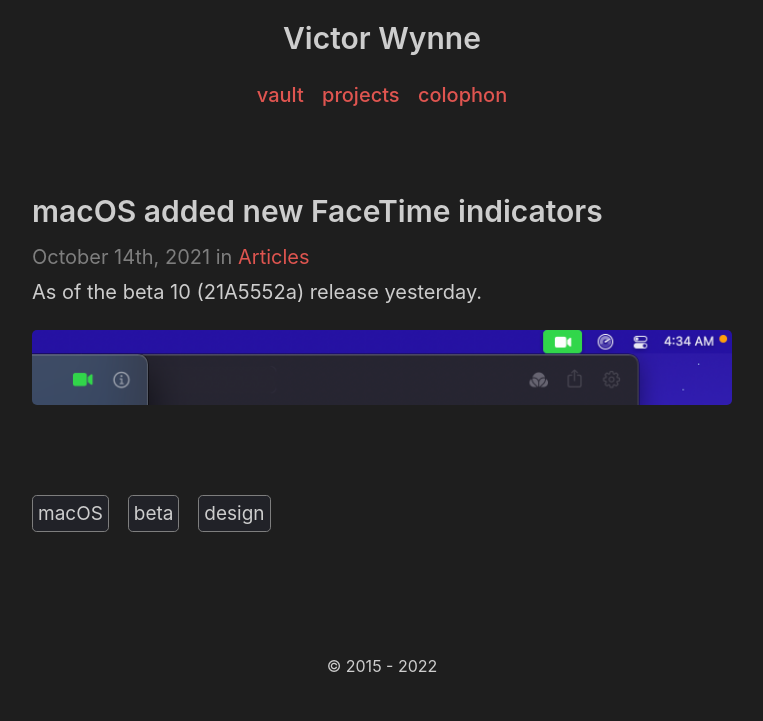
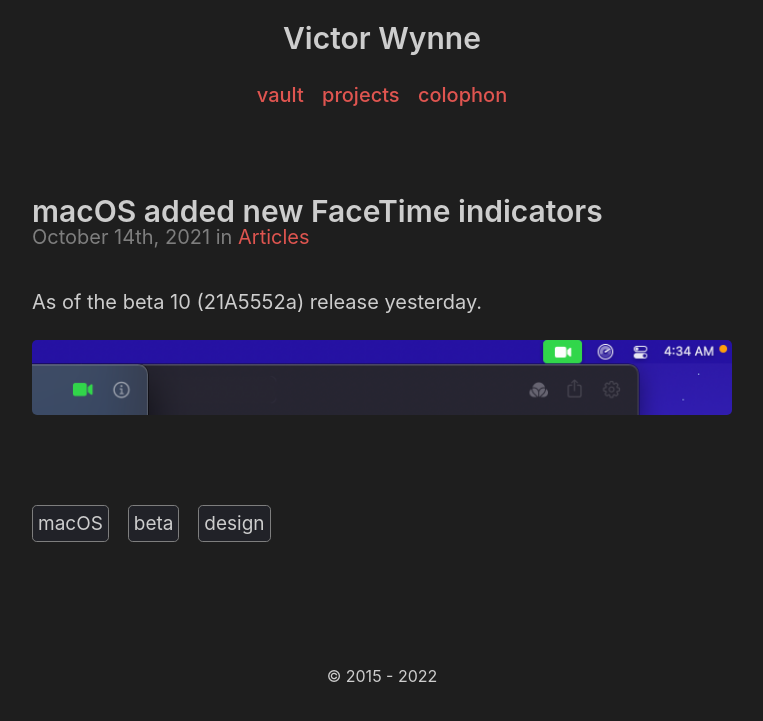
Before and after one commit to wertercatt/tooters, a Jekyll site: the page built from _posts/2021-10-14-macOS-FaceTime-indicators.md, in a window 1280 px wide. Shown: the top 721 px of the page, without its empty margins (258-1021 px from the left). Built offline with Jekyll 4.4.1, drawn with Linux system fonts in a browser that asks for light colours.

Commit message:
Update _posts.scss

```diff
--- a/_sass/_posts.scss
+++ b/_sass/_posts.scss
@@ -91,7 +91,8 @@
 // Meta data line below post title
 .post-date {
   display: block;
-
+  margin-top: -1rem;
+  margin-bottom: 1.5rem;
   color: #7e7e7e;
 
   @media (prefers-color-scheme: light) {
```
